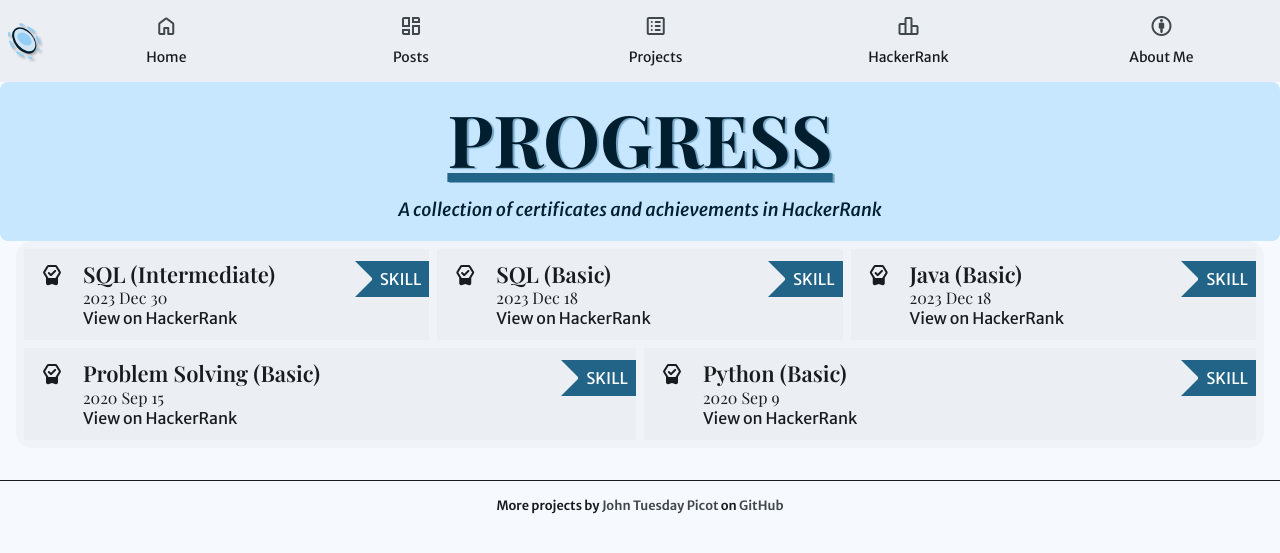
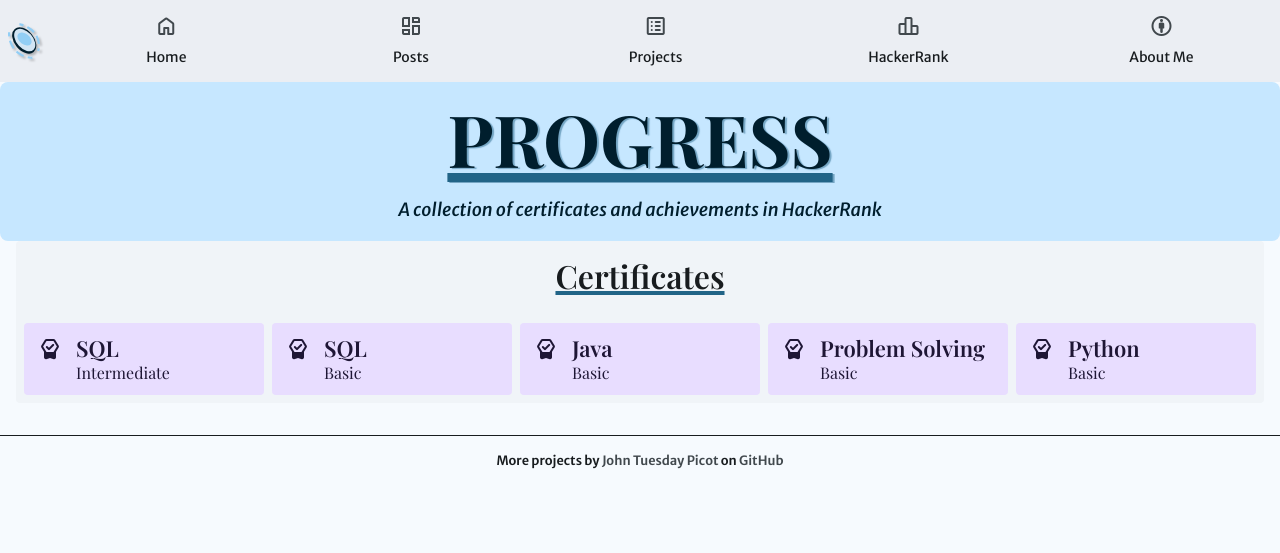
Before and after one commit to John-Tuesday/John-Tuesday.github.io, a Jekyll site: the page built from hackerrank/certificates.html, in a window 1280 px wide. Shown: the top 553 px of the page. Built offline with Jekyll 4.4.1, drawn with Linux system fonts in a browser that asks for light colours; some web fonts are replaced.

Commit message:
Configure certificates page

```diff
--- a/_sass/hackerrank/certificates.scss
+++ b/_sass/hackerrank/certificates.scss
@@ -2,191 +2,68 @@
 @use "theme/font";
 @use "common/ribbon";
 $-max-vwidth: 450px;
+$-container-bg:    c.$surface-container-low;
+$-card-bg:    c.$tertiary-container;
+$-card-fg: c.$on-tertiary-container;
+$-prefix-size: 24;
 
-div.certificates-content {
-    display: none;
-    // display: grid;
-    grid-template-columns: auto auto auto auto;
-    gap: 8px;
-
-    border-radius: 16px;
-    padding: 8px;
-    background-color: c.$surface-container-lowest;
+.certificates-container {
+    border-radius: 4px;
+    background-color: $-container-bg;
 }
 
-a.hr-certificate-box {
-    display: inline-block;
+.certificates-content {
+    display: grid;
+    grid-template-columns: repeat(auto-fit, 40px minmax(150px, 1fr));
+    grid-auto-rows: 1fr;
+    row-gap: 8px;
+    column-gap: 8px;
+    padding: 8px;
 
-    background-color: c.$tertiary-container;
-    color: c.$on-tertiary-container;
-    min-width: 160px;
-    min-height: 100px;
-    max-width: 100%;
-    max-height: 100%;
-
-    padding-block-start: 12px;
-    padding-block-end: 12px;
-    padding-inline-start: 12px;
-
-    text-decoration: none;
-}
-
-.hr-certificate-container {
-    display: inline-block;
-
-    span.material-symbols-rounded {
-        position: relative;
-        display: inline-block;
-        font-size: 24px;
-        width: 24px;
-        height: 24px;
-    }
-    h2 {
-        display: inline-block;
-        @include font.font-title-medium();
-        padding: 12px 0;
-        padding-inline-start: 12px;
+    a {
+        text-decoration: none;
     }
 }
 
-.hr-certificate-bottom {
-    position: relative;
-    display: flex;
-    flex-direction: row;
-    justify-content: space-between;
-    align-items: baseline;
-    align-content: flex-start;
-}
-.hr-certificate-ribbon-container {
-    position: relative;
-    display: inline-block;
-    color: c.$tertiary-container;
-    max-width: 100%;
-    padding-left: 8px;
+.certificate-item {
+    display: grid;
+    grid-column: span 2;
+    grid-template-columns: subgrid;
+    padding: 12px 16px;
+    border-radius: 4px;
+    column-gap: 16px;
+
+    background-color: $-card-bg;
+    color: $-card-fg;
 }
 
-.hr-certificate-ribbon {
-    position: relative;
+.certificate-item-prefix {
     display: inline-block;
-    @include font.font-label-large();
-    text-transform: uppercase;
-    left: -50%;
-    background-color: c.$on-tertiary-container;
+    font-size: 24px;
+    align-self: start;
+    justify-self: center;
 
-    padding: 8px;
-    margin-left: calc(50% + 8px);
-    box-sizing: content-box;
-    z-index: 2;
-}
-@include ribbon.ribbon-left(".hr-certificate-ribbon-edge", $z: 1) {
-    background-color: c.$on-tertiary-container;
-}
-
-.hr-certificate-heading {
-    @include font.font-label-large();
-}
-
-// m3 spec
-$-card-bg:    c.$surface-container;
-$-card-fg: c.$on-surface;
-$-ribbon-bg:    c.$primary;
-$-ribbon-fg: c.$on-primary;
-
-div.certificates-content-cards {
-    display: flex;
-    flex-direction: row;
-    flex-wrap: wrap;
-    justify-content: center;
-    align-items: flex-start;
-    // align-content: space-between;
-    gap: 8px;
-
-    border-radius: 16px;
-    padding: 8px;
-    background-color: c.$surface-container-low;
-}
-
-a.certificate-card {
-    flex: 1 1 0;
-
-    position: relative;
-    display: flex;
-    flex-direction: row;
-    justify-content: space-between;
-    align-items: flex-start;
-    max-width: 100%;
-
-    text-decoration: none;
-    background-color: $-card-bg;
-    color: $-card-fg;
-    padding: {
-        top: 12px;
-        bottom: 12px;
-        left: 16px;
-    }
-
-    &:hover {
-        background-color: c.apply-tint($-card-bg);
+    .material-symbols-rounded {
+        font-variation-settings: 'FILL' 1;
     }
 }
 
-.certificate-card-content {
+.certificate-item-body {
     display: inline-block;
-    max-width: 100%;
-    width: max-content;
-}
-
-div.certificate-card-icon {
-    display: inline-block;
-    vertical-align: top;
-    padding-inline-end: 16px;
-
-    span.material-symbols-rounded {
-        position: relative;
-        display: inline-block;
-        font-variation-settings: 'FILL' 1;
-        font-size: 24px;
-        width: 24px;
-        height: 24px;
-        vertical-align: middle;
-    }
-}
-
-div.certificate-card-details {
-    display: inline-block;
+    min-width: 10em;
 
     h2 {
+        display: inline;
         @include font.font-title-large();
         font-weight: 600;
     }
     h3 {
+        display: inline;
         @include font.font-body-large();
     }
-}
-
-div.certificate-card-suffix {
-    position: relative;
-    display: inline-block;
-    vertical-align: top;
-    padding-left: 8px;
-
-
-    div.certificate-card-ribbon {
-        position: relative;
-        display: inline-block;
-        text-transform: uppercase;
-
-        box-sizing: content-box;
-        padding: 8px;
-        margin-left: calc(50% + 8px);
-        left: -50%;
-        z-index: 2;
-
-        background-color: $-ribbon-bg;
-        color: $-ribbon-fg;
+    h4 {
+        display: inline;
+        @include font.font-label-large();
+        font-style: italic;
     }
 }
-
-@include ribbon.ribbon-left(".certificate-card-ribbon-edge", $z: 1) {
-    background-color: $-ribbon-bg;
-}
--- a/assets/css/default.scss
+++ b/assets/css/default.scss
@@ -20,7 +20,7 @@
 @use "about";
 @use "topbar";
 @use "img-link";
-@use "hackerrank/works-flex";
+// @use "hackerrank/works-flex";
 @use "hackerrank/certificates";
 
 #main_content {
--- a/hackerrank/certificates.html
+++ b/hackerrank/certificates.html
@@ -3,56 +3,39 @@
 title: Progress
 subtitle: "A collection of certificates and achievements in HackerRank"
 ---
-
+<!--
+<div class="skill-ribbon">
+  <svg
+      class="skill-rib"
+      viewBox="0 0 1 1"
+      preserveAspectRatio="none"
+      >
+    <polygon points="0,0 1,0 1,1 0,1 1,0.5 0,0" id="ribbon-edge" />
+  </svg><span class="skill-label">SKILL</span>
+</div>
+ -->
+<article class="certificates-container">
+  <header>
+    <h1>Certificates</h1>
+  </header>
   <div class="certificates-content">
 
     {%- assign certificates = site.certs | sort_natural: "date" | reverse -%}
     {%- for cert in certificates -%}
 
-  <a class="hr-certificate-box" target="_blank" href="{{ cert.proof-url }}">
-    <div class="hr-certificate-container">
-      <span class="material-symbols-rounded">editor_choice</span><br>
-      <h2>{{ cert.name }}</h2>
+    <a class="certificate-item" target="_blank" href="{{ cert.proof-url }}">
+      <div class="certificate-item-prefix">
+        <span class="material-symbols-rounded">editor_choice</span>
       </div>
-    <div class="hr-certificate-bottom">
-      <span class="hr-certificate-heading">
-        <strong>Verified</strong>
-      </span>
-      <div class="hr-certificate-ribbon-container">
-        <div class="hr-certificate-ribbon-edge-bottom"></div>
-        <div class="hr-certificate-ribbon-edge-top"></div>
-        <div class="hr-certificate-ribbon">skill</div>
-      </div>
+      <div class="certificate-item-body">
+        <h2>{{- cert.title | default: cert.name -}}</h2><br>
+        <h3>{{- cert.difficulty | default: cert.name -}}</h3><br>
+        <!-- <h4>{{- cert.date | date: "%Y %b %e" -}}</h4> -->
+        <!-- <span>View on HackerRank</span> -->
       </div>
     </a>
 
     {%- endfor -%}
 
   </div>
-
-<div class="certificates-content-cards">
-
-  {%- assign certificates = site.certs | sort_natural: "date" | reverse -%}
-  {%- for cert in certificates -%}
-
-  <a class="certificate-card" target="_blank" href="{{ cert.proof-url }}">
-    <span class="certificate-card-content">
-      <div class="certificate-card-icon">
-        <span class="material-symbols-rounded">editor_choice</span><br>
-      </div>
-      <div class="certificate-card-details">
-        <h2>{{- cert.name -}}</h2>
-        <h3>{{- cert.date | date: "%Y %b %e" -}}</h3>
-        <span>View on HackerRank</span>
-      </div>
-    </span>
-    <div class="certificate-card-suffix">
-      <div class="certificate-card-ribbon-edge-top"></div>
-      <div class="certificate-card-ribbon-edge-bottom"></div>
-      <div class="certificate-card-ribbon">skill</div>
-    </div>
-  </a>
-
-  {%- endfor -%}
-
-</div>
+</article>
```
Lines whose indentation alone changed are shown as unchanged.
